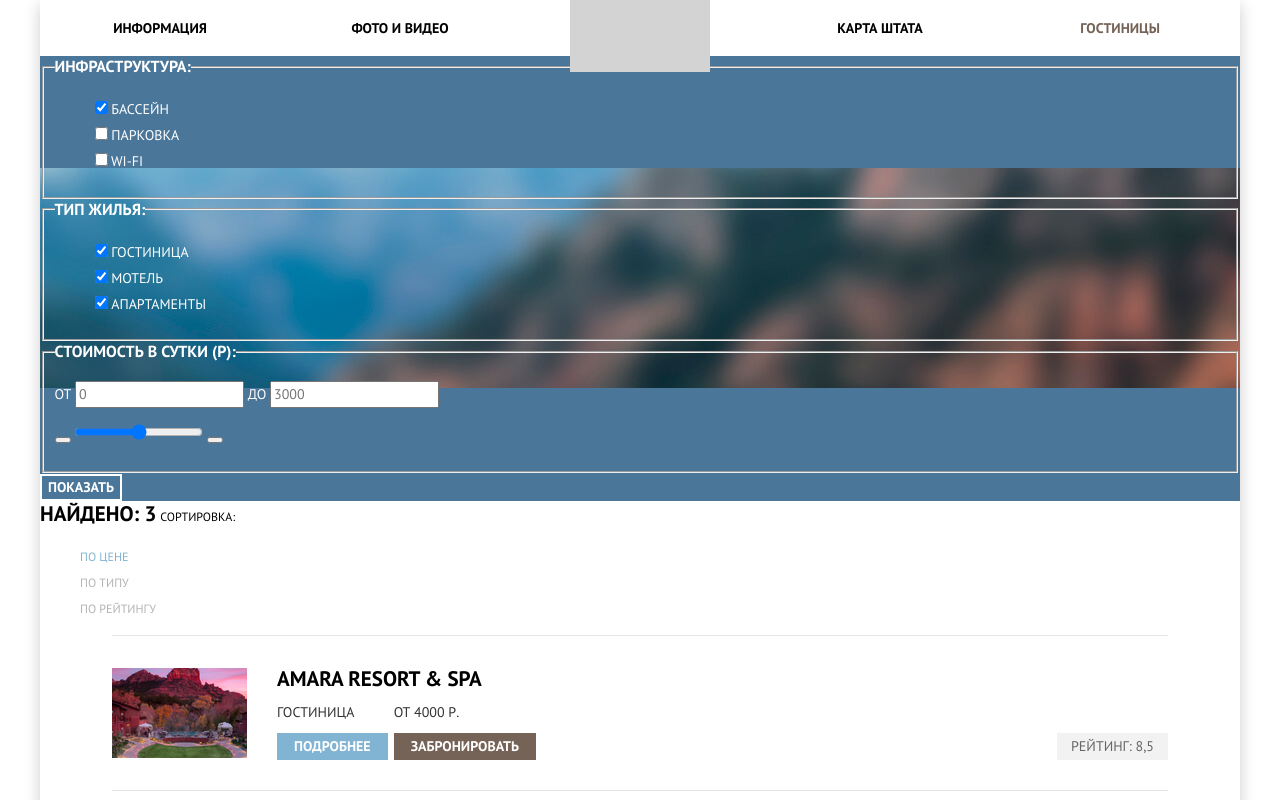
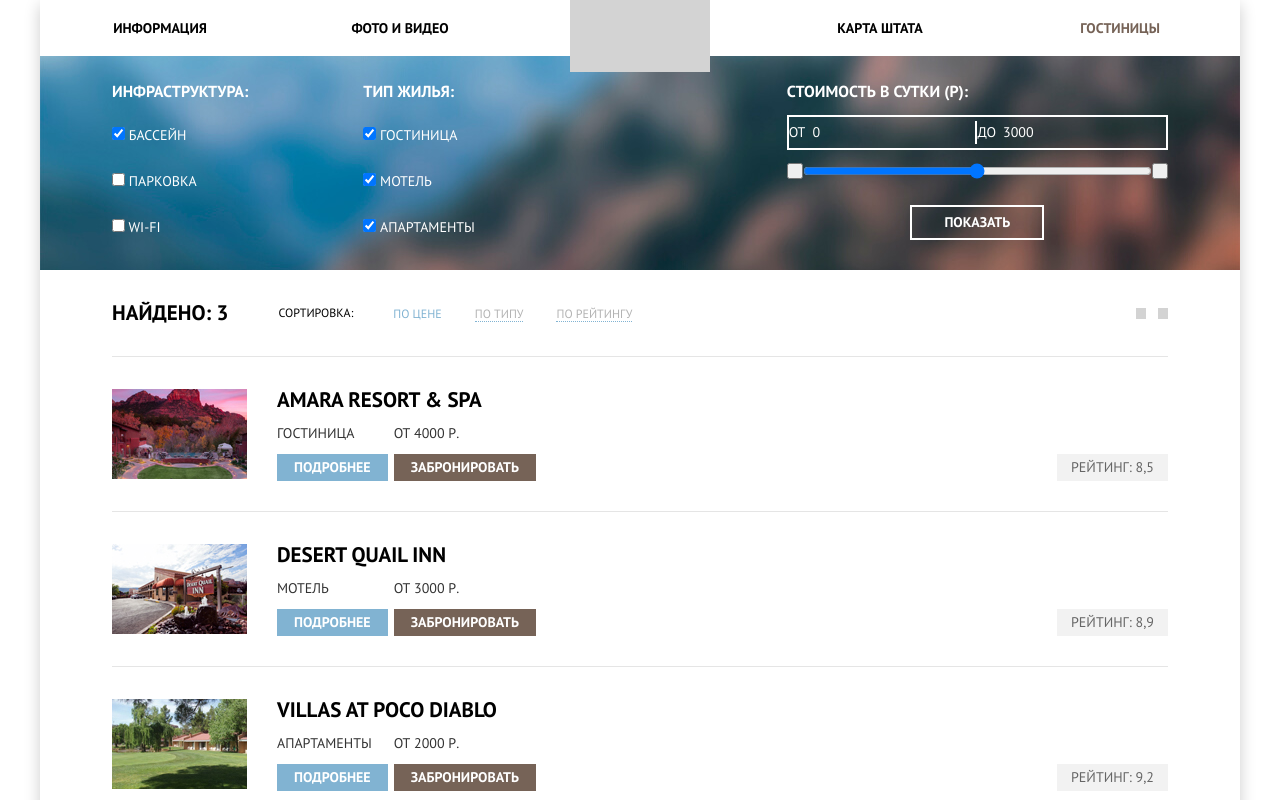
Before and after one commit to viktorialazor/65854-sedona-27, a plain HTML site: page hotels.html in a window 1280 px wide. Shown: the top 800 px of the page. Drawn offline with Linux system fonts and the light colour scheme.

Commit message:
Second part of building a grid on flexes

```diff
--- a/css/style.css
+++ b/css/style.css
@@ -153,7 +153,7 @@
 
     transition: color .3s;
 
-    color: #000;
+    color: #000000;
 }
 
 .header__menuLink:hover,
@@ -217,6 +217,8 @@
 }
 
 .advantages__list {
+    display: flex;
+
     margin-top: 0;
     margin-bottom: 0;
     padding-left: 0;
@@ -224,10 +226,41 @@
     list-style: none;
 
     text-align: center;
+
+    flex-wrap: wrap;
+}
+
+.advantages__item {
+    display: flex;
+
+    flex-basis: calc(100% / 3);
+}
+
+.advantages__item--wide {
+    display: flex;
+
+    flex-basis: 100%;
+    flex-wrap: wrap;
+}
+
+.advantages__item--reverse {
+    flex-direction: row-reverse;
+}
+
+.advantages__item--wide .advantages__card {
+    flex-basis: calc(100% - 800px);
 }
 
 .advantages__card {
+    display: flex;
+    flex-direction: column;
+
+    width: 100%;
+    min-height: 256px;
+
     background-color: #eeeeee;
+
+    justify-content: center;
 }
 
 .advantages__card--invert {
@@ -239,6 +272,22 @@
     font-size: 21px;
     font-weight: 700;
     line-height: 21px;
+
+    margin-top: 0;
+    margin-bottom: 20px;
+}
+
+.advantages__number {
+    margin-bottom: 20px;
+}
+
+.advantages__text {
+    line-height: 21px;
+
+    margin-top: 0;
+    margin-bottom: 0;
+
+    color: #333333;
 }
 
 .advantages__card--invert .advantages__caption,
@@ -247,16 +296,32 @@
     color: inherit;
 }
 
-.advantages__text {
-    line-height: 21px;
-
-    color: #333333;
+.advantages__img {
+    flex-basis: 800px;
 }
 
 .advantages__additional {
+    display: flex;
+
+    margin-top: 0;
+    margin-bottom: 0;
+    padding-left: 0;
+
     list-style: none;
 
     text-align: center;
+
+    flex-basis: 100%;
+}
+
+.advantages__additionalItem {
+    display: flex;
+    flex-direction: column;
+
+    min-height: 335px;
+
+    flex-basis: calc(100% / 3);
+    justify-content: center;
 }
 
 /* Search hotel */
@@ -499,8 +564,40 @@
 /* Filters hotels */
 
 .filtersHotels {
+    padding: 25px 72px 30px;
+
     background: #4a769a url('../img/filter-background.jpg') no-repeat center;
     background-size: 1200px 220px;
+}
+
+.filtersHotels__form {
+    display: flex;
+}
+
+.filtersHotels__column {
+    display: flex;
+}
+
+.filtersHotels__column--wide {
+    flex-direction: column;
+
+    margin-left: auto;
+}
+
+.filtersHotels__fieldset {
+    margin-right: 0;
+    margin-left: 0;
+    padding: 0;
+
+    border: none;
+}
+
+.filtersHotels__column--wide .filtersHotels__fieldset {
+    flex-basis: 100%;
+}
+
+.filtersHotels__fieldset + .filtersHotels__fieldset {
+    margin-left: 115px;
 }
 
 .filtersHotels__legend {
@@ -512,7 +609,15 @@
 }
 
 .filtersHotels__list {
+    margin-top: 20px;
+    margin-bottom: 0;
+    padding-left: 0;
+
     list-style: none;
+}
+
+.filtersHotels__item:not(:last-child) {
+    margin-bottom: 20px;
 }
 
 .filtersHotels__label {
@@ -521,18 +626,86 @@
     color: #ffffff;
 }
 
+.filtersHotels__sumShow {
+    margin-top: 13px;
+    margin-bottom: 13px;
+    border: 2px solid #ffffff;
+    display: flex;
+    padding-top: 4px;
+    padding-bottom: 4px;
+}
+
+.filtersHotels__sumShowWrapper {
+    margin-top: 0;
+    margin-bottom: 0;
+    display: flex;
+    justify-content: center;
+    align-items: center;
+}
+
+.filtersHotels__sumShowWrapper:first-child {
+    border-right: 2px solid #ffffff;
+}
+
+.filtersHotels__sumShowWrapper .filtersHotels__label {
+    margin-right: 5px;
+}
+
 .filtersHotels__input {
     line-height: 21px;
 
     color: #ffffff;
+    border: 0;
+    outline: none;
+    background-color: transparent;
+}
+
+.filtersHotels__input::-webkit-input-placeholder {
+    font-family: "PT Sans", Arial, sans-serif;
+    font-weight: 400;
+
+    color: #ffffff;
+}
+
+.filtersHotels__input:-ms-input-placeholder {
+    font-family: "PT Sans", Arial, sans-serif;
+    font-weight: 400;
+
+    color: #ffffff;
+}
+
+.filtersHotels__input::-ms-input-placeholder {
+    font-family: "PT Sans", Arial, sans-serif;
+    font-weight: 400;
+
+    color: #ffffff;
+}
+
+.filtersHotels__input::placeholder {
+    font-family: "PT Sans", Arial, sans-serif;
+    font-weight: 400;
+
+    color: #ffffff;
+}
+
+.filtersHotels__sumRange {
+    display: flex;
+
+    margin-bottom: 22px;
+}
+
+.filtersHotels__range {
+    flex-grow: 1;
 }
 
 .filtersHotels__submit {
-    font-family: "PT Sans", Arial, sans-serif;
+    font-family: 'PT Sans', Arial, sans-serif;
     font-weight: 700;
     line-height: 21px;
 
-    transition: color 0.3s, background-color 0.3s;
+    padding: 5px 32px;
+
+    transition: color .3s, background-color .3s;
     text-align: center;
     vertical-align: middle;
     text-transform: uppercase;
@@ -540,6 +713,8 @@
     color: #ffffff;
     border: 2px solid #ffffff;
     background-color: transparent;
+
+    align-self: center;
 }
 
 .filtersHotels__submit:hover,
@@ -554,6 +729,18 @@
 
 /* Sorting hotels */
 
+.sortingHotels {
+    display: flex;
+
+    padding: 30px 72px;
+
+    align-items: center;
+}
+
+.sortingHotels__amount {
+    margin-right: 50px;
+}
+
 .sortingHotels__amount,
 .sortingHotels__number {
     font-size: 21px;
@@ -563,19 +750,32 @@
 .sortingHotels__title {
     font-size: 12px;
     line-height: 18px;
+
+    margin-right: 40px;
 }
 
 .sortingHotels__options {
+    display: flex;
+
+    margin-top: 0;
+    margin-bottom: 0;
+    padding-left: 0;
+
     list-style: none;
+}
+
+.sortingHotels__optionsItem:not(:last-child) {
+    margin-right: 33px;
 }
 
 .sortingHotels__optionsName {
     font-size: 12px;
     line-height: 18px;
 
-    transition: color .3s;
+    transition: color .3s, border-bottom-color .3s;
 
     color: rgba(0, 0, 0, .3);
+    border-bottom: 1px dotted #81b3d2;
 }
 
 .sortingHotels__optionsName:hover,
@@ -588,8 +788,36 @@
     color: #000000;
 }
 
+.sortingHotels__optionsName--active,
+.sortingHotels__optionsName:active {
+    border-bottom-color: transparent;
+}
+
 .sortingHotels__grade {
+    display: flex;
+
+    margin-top: 0;
+    margin-bottom: 0;
+    margin-left: auto;
+    padding-left: 0;
+
     list-style: none;
+
+    align-items: center;
+}
+
+.sortingHotels__gradeItem:not(:last-child) {
+    margin-right: 12px;
+}
+
+.sortingHotels__gradeArrow {
+    /* Временно */
+    display: block;
+
+    min-width: 10px;
+    min-height: 11px;
+
+    background-color: lightgrey;
 }
 
 /* Search results */
--- a/hotels.html
+++ b/hotels.html
@@ -59,21 +59,26 @@
             </ul>
           </fieldset>
         </div>
-        <div class="filtersHotels__column">
+        <div class="filtersHotels__column filtersHotels__column--wide">
           <fieldset class="filtersHotels__fieldset">
             <legend class="filtersHotels__legend">Стоимость в сутки (Р):</legend>
-            <p class="filtersHotels__sumShow">
-              <label class="filtersHotels__label" for="min-sum">От</label>
-              <input class="filtersHotels__input" id="min-sum" type="text" name="min-sum" placeholder="0">
-              <label class="filtersHotels__label" for="max-sum">До</label>
-              <input class="filtersHotels__input" id="max-sum" type="text" name="max-sum" placeholder="3000">
-            </p>
-            <p class="filtersHotels__sumRange">
+            <div class="filtersHotels__sumShow">
+              <!-- Добавила обертку .filtersHotels__sumShowWrapper для стилизации -->
+              <p class="filtersHotels__sumShowWrapper">
+                <label class="filtersHotels__label" for="min-sum">От</label>
+                <input class="filtersHotels__input" id="min-sum" type="text" name="min-sum" placeholder="0">
+              </p>
+              <p class="filtersHotels__sumShowWrapper">
+                <label class="filtersHotels__label" for="max-sum">До</label>
+                <input class="filtersHotels__input" id="max-sum" type="text" name="max-sum" placeholder="3000">
+              </p>
+            </div>
+            <div class="filtersHotels__sumRange">
               <label class="visually-hidden" for="range">Диапазон сумм</label>
               <button class="filtersHotels__sumMin" type="button"></button>
               <input class="filtersHotels__range" id="range" type="range" name="range">
               <button class="filtersHotels__sumMax" type="button"></button>
-            </p>
+            </div>
           </fieldset>
           <button class="filtersHotels__submit" type="submit">Показать</button>
         </div>
```
Also changed, not shown: index.html (+18 -18 lines).
